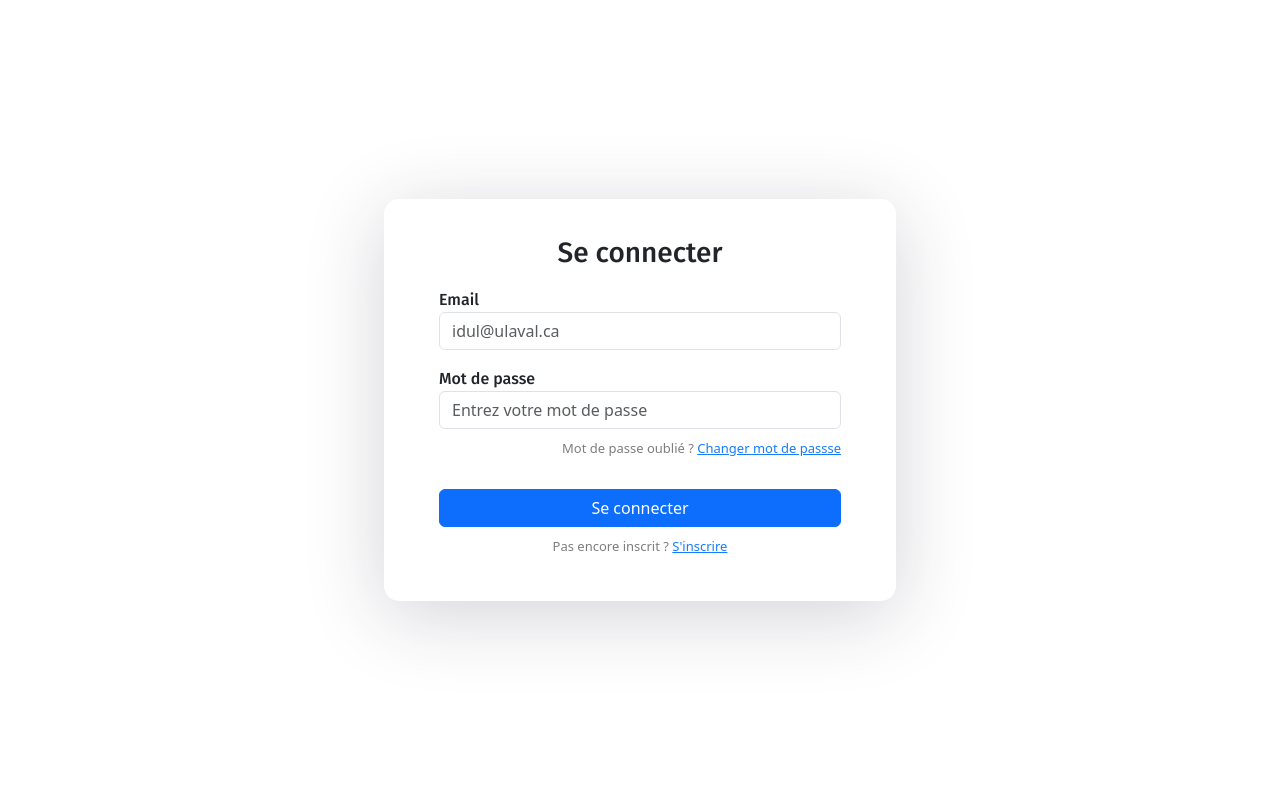
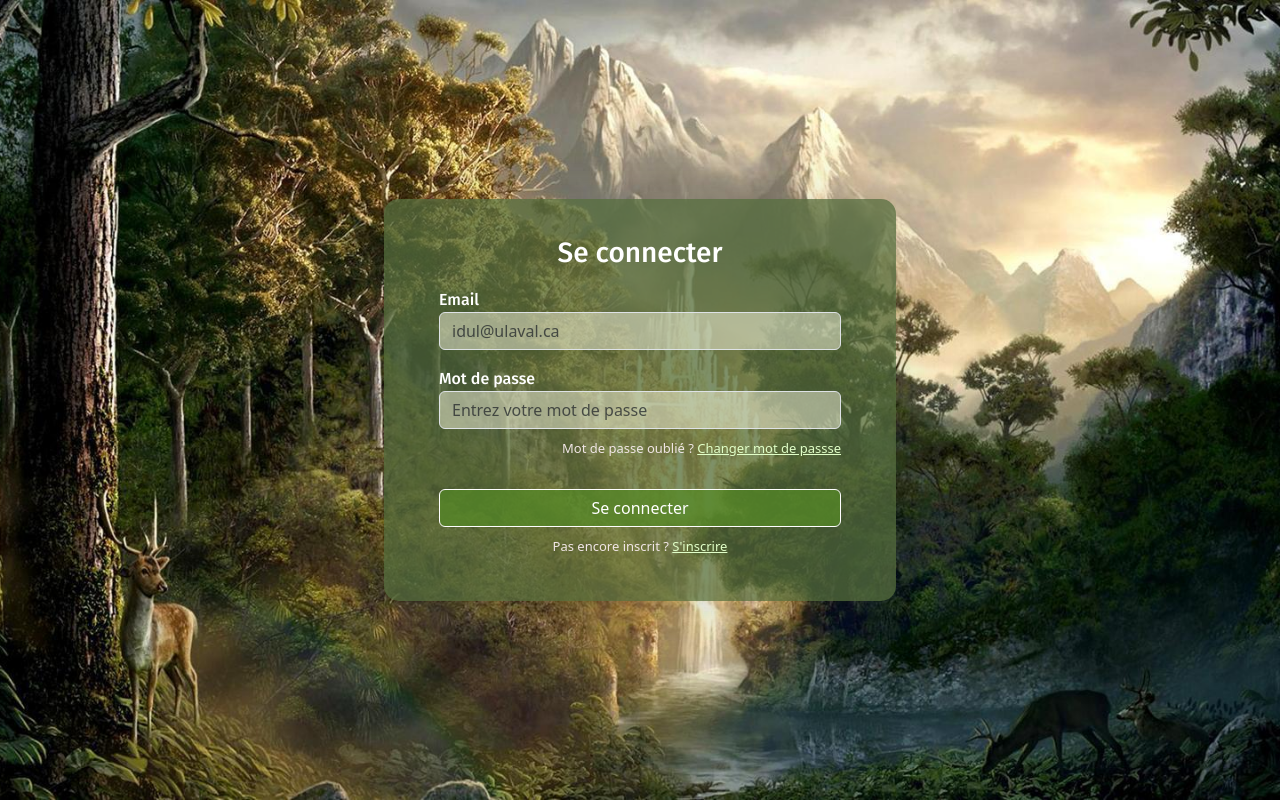
Before and after one commit to mathis-tremblay/integrations24, a React (Create React App) app: page / in a window 1280 px wide. Built offline with nearby package versions, Linux system fonts and the light colour scheme; no server answers; what material-ui-confirm would draw is missing.

Commit message:
Styling login

```diff
--- a/src/App.css
+++ b/src/App.css
@@ -1,5 +1,9 @@
 .App {
     text-align: center;
+    background-image: url('./images/lotr background.jpg');
+    background-size: cover;
+    background-position: center;
+    background-repeat: no-repeat;
 }
 
 .App-logo {
--- a/src/components/Login/AuthStyle.css
+++ b/src/components/Login/AuthStyle.css
@@ -1,10 +1,18 @@
 .auth-inner {
-    min-width: 400px;
+    min-width: 300px;
     width: 40%;
     margin: auto;
-    background: #ffffff;
+    background: rgba(84, 108, 62, 0.75);
     box-shadow: 0px 14px 80px rgba(34, 35, 58, 0.2);
     padding: 40px 55px 45px 55px;
     border-radius: 15px;
     transition: all 0.3s;
 }
+
+.auth-inner .form-control:focus {
+    border-color: rgb(164, 225, 109);
+}
+
+.test {
+    color: #6baa30;
+}
--- a/src/components/Login/LoginPage.js
+++ b/src/components/Login/LoginPage.js
@@ -38,8 +38,9 @@ function LoginPage() {
             <h3>Se connecter</h3>
 
             <div className="mb-3">
-                <label>Email</label>
+                <label style={{"color": "#ffffff"}}>Email</label>
                 <input
+                    style={{"background": "#FBFAE57C"}}
                     type="email"
                     className="form-control"
                     placeholder="idul@ulaval.ca"
@@ -49,8 +50,9 @@ function LoginPage() {
             </div>
 
             <div className="mb-3">
-                <label>Mot de passe</label>
+                <label style={{"color": "#ffffff"}}>Mot de passe</label>
                 <input
+                    style={{"background": "#FBFAE57C",}}
                     type="password"
                     className="form-control"
                     placeholder="Entrez votre mot de passe"
@@ -67,7 +69,9 @@ function LoginPage() {
 
 
             <div className="d-grid">
-                <button type="submit" className="btn btn-primary">
+                <button type="submit" className="btn btn-primary"
+                        style={{"background": "rgba(85,136,38,0.75)",
+                            "borderColor": "#ffff"}}>
                     Se connecter
                 </button>
             </div>
--- a/src/index.css
+++ b/src/index.css
@@ -53,6 +53,7 @@ html,
   margin: 0;
   line-height: 1;
   padding-bottom: 20px;
+  color: #ffffff;
 }
 
 .custom-control-label {
@@ -64,10 +65,10 @@ html,
   text-align: right;
   font-size: 13px;
   padding-top: 10px;
-  color: #7f7d7d;
+  color: #f1e6e6;
   margin: 0;
 }
 
 .forgot-password a {
-  color: #167bff;
+  color: rgb(225, 255, 200);
 }
```
Also changed, not shown: src/images/lotr background.jpg (added).
